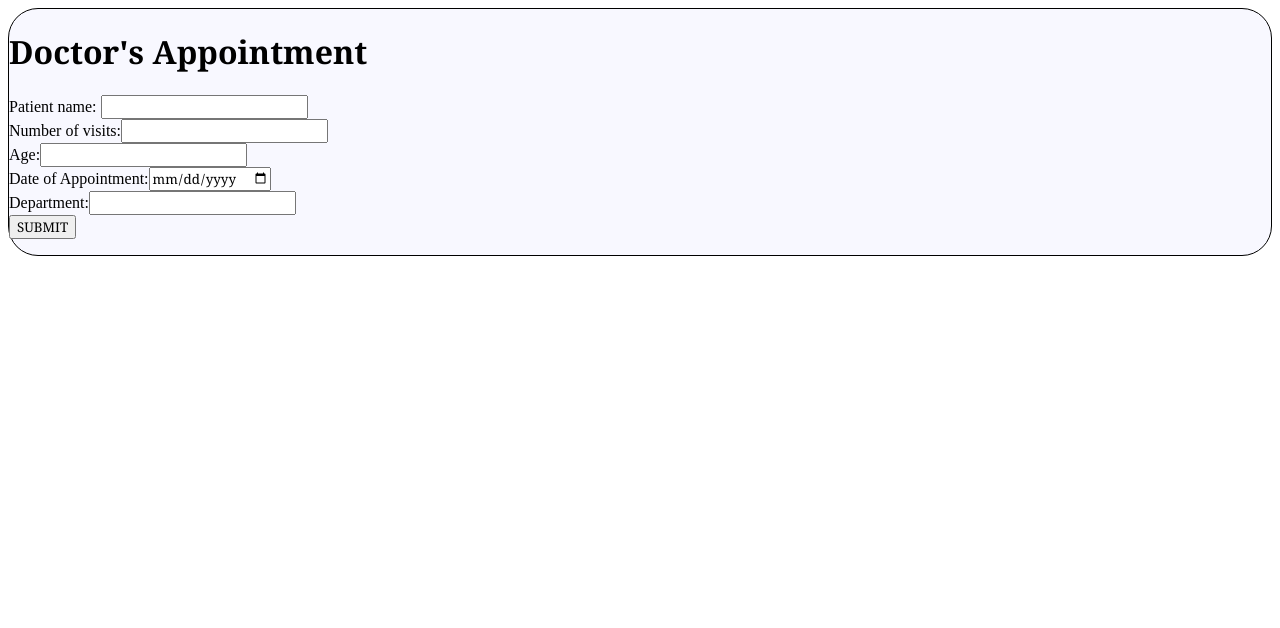
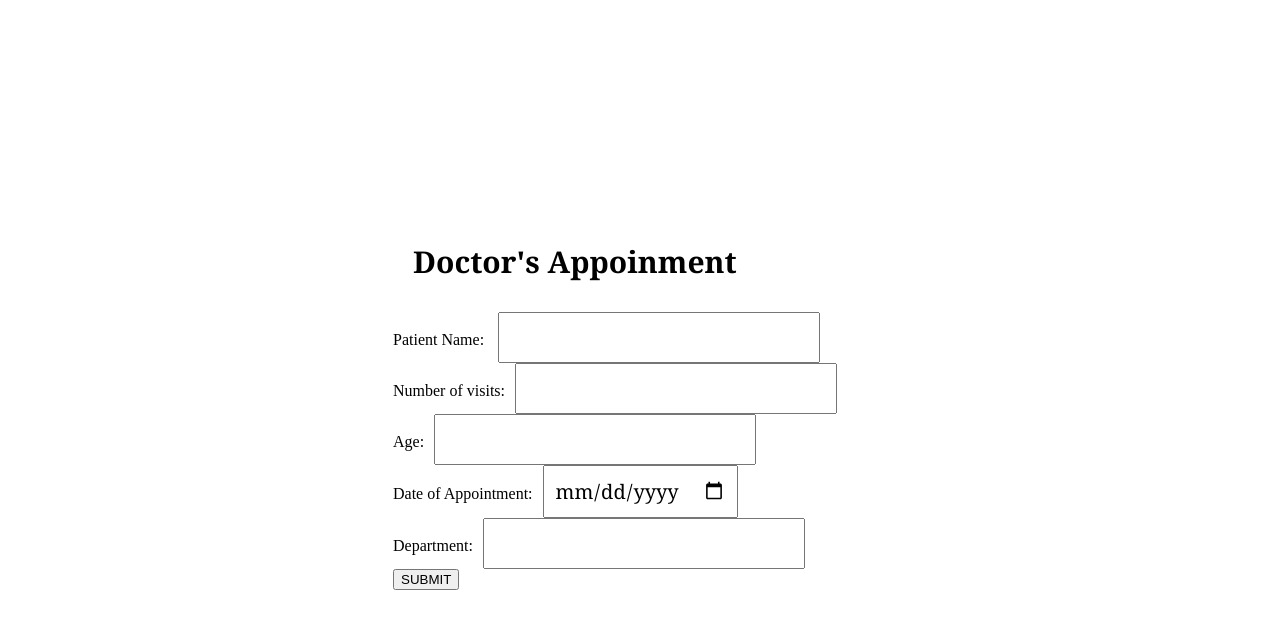
Before and after one commit to Dhananjay54/exception-handling, a plain HTML site: page index.html in a window 1280 px wide. Drawn offline with Linux system fonts and the light colour scheme.

Commit message:
Add files via upload

```diff
--- a/app.js
+++ b/app.js
@@ -1,13 +1,12 @@
-document.getElementById("button").onclick = function () {
-    const visits=document.getElementById('p_visits').value;
-    const age =document.getElementById('age').value;
-    const date =document.getElementById('date').value;
-    const dep =document.getElementById('dep').value;
+document.getElementById("btn").onclick = function () {
+        var visits=document.getElementById('p_visits').value;
+        var age=document.getElementById('age').value;
+        var date=document.getElementById('date').value;
+        var dep=document.getElementById('dep').value;
 
-    const errorMsg= new Array();
-    const messageHtml = "";
-        if(dep!= "Paediatrician" && dep!="Ophthalmology")
-        {
+        var errorMsg=new Array();
+        var messageHtml = "";
+            if(dep!= "Pediatrician" && dep!="Ophthalmology"){
                     errorMsg.push("Department name not valid\n");
             }
             if(date>"1-5-2022" && date<"31-5-2022" ){
--- a/index.html
+++ b/index.html
@@ -1,18 +1,19 @@
 <html>
-    <div>
-        <title>Doctor's Appointment</title>
+    <title>Doctor's Appoinment</title>
     <link rel="stylesheet" href="style.css">
-        <h1>Doctor's Appointment</h1>
-        <form>
-            Patient name: <input type="text" id="p_name"><br>
+<body>
+    <div class="container">
+    <h1>Doctor's Appoinment</h1>
+    Patient Name: <input type="text" id="p_name"><br>
        Number of visits:<input type="text" id="p_visits"><br>
        Age:<input type="text" id="age"><br>
        Date of Appointment:<input type="date" id="date"><br>
        Department:<input type="text" id="dep"><br>
-            <button id="button">SUBMIT</button>
-            <ul id="error"> </ul>
+       <button id="btn">SUBMIT</button>
+    </div>
+      <ul id="error">
+      </ul>
     </form>
-    </div>
     <script src="app.js"></script>
-
+</body>
 </html>
--- a/style.css
+++ b/style.css
@@ -1,43 +1,68 @@
-div{
+body{
+    display: flex;
+    justify-content: center;
+    align-items: center;
+}
+
+
+
+#container{
+    width: 50%;
+    height: 50%;
     background-color: ghostwhite;
     border: 1px solid black;
     border-radius: 30px;
-
 }
 
 h1{
     font-family: Georgia, 'Times New Roman', Times, serif;
-    font-size: 20 px;
-    padding: 10 px;
+    font-size: 30px;
+    padding: 10px;
+    margin-left: 10px;
+    margin-right: 10px;
+}
+#p_name{
+    font-family: Georgia, 'Times New Roman', Times, serif;
+    font-size: 20px;
+    padding: 10px;
+    margin-left: 10px;
+    margin-right: 10px;
 }
 #p_visits{
     font-family: Georgia, 'Times New Roman', Times, serif;
-    font-size: 20 px;
-    padding: 10 px;
+    font-size: 20px;
+    padding: 10px;
+    margin-left: 10px;
+    margin-right: 10px;
 }
-#p_name{
+#age{
     font-family: Georgia, 'Times New Roman', Times, serif;
-    font-size: 20 px;
-    padding: 100 px;
+    font-size: 20px;
+    padding: 10px;
+    margin-left: 10px;
+    margin-right: 10px;
 }
-#age {
+#date{
     font-family: Georgia, 'Times New Roman', Times, serif;
-    font-size: 20 px;
-    padding: 50 px;
+    font-size: 20px;
+    padding: 10px;
+    margin-left: 10px;
+    margin-right: 10px;
 }
 #dep{
     font-family: Georgia, 'Times New Roman', Times, serif;
-    font-size: 50 px;
+    font-size: 20px;
+    padding: 10px;
+    margin-left: 10px;
+    margin-right: 10px;
+}
+#button{
+    size: 100px;
+    font-size: 20px;
+    margin : 20px;
+    color: #000;
+    background-color: #fff;
+    border: 1px solid #000;
+    border-radius: 5px;
 
 }
-#date{
-    font-family: Georgia, 'Times New Roman', Times, serif;
-    font-size: 20 px;
-    padding: 50 px;
-}
-#button{
-    font-family: Georgia, 'Times New Roman', Times, serif;
-    font-size: 1.25 em;
-    color: #000;
-    padding: 50 px;
-}
```
Lines whose indentation alone changed are shown as unchanged.
